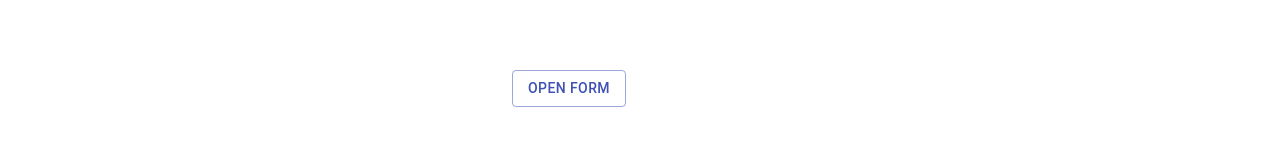
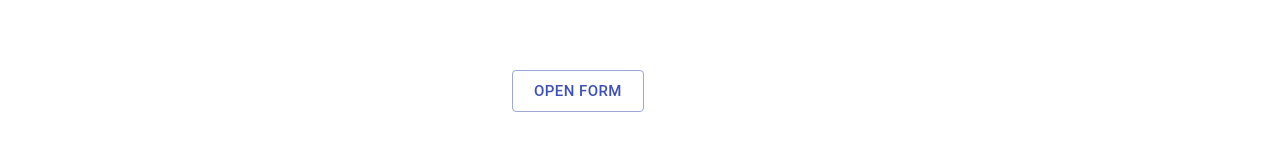
Before and after one commit to trifiasco/nod-fe-project, a React (Create React App) app: page / in a window 1280 px wide. Shown: the part 170-320 px from the top of the page. Built offline with nearby package versions, Linux system fonts and the light colour scheme.

Commit message:
Update button size

```diff
--- a/src/pages/main/main-view.js
+++ b/src/pages/main/main-view.js
@@ -24,7 +24,7 @@
         <div>
             <Navbar />
             <div className={classes.formButton}>
-                <Button variant="outlined" color="primary" onClick={handleClickOpen}>
+                <Button variant="outlined" size="large" color="primary" onClick={handleClickOpen}>
                     Open form
                 </Button>
             </div>
```
